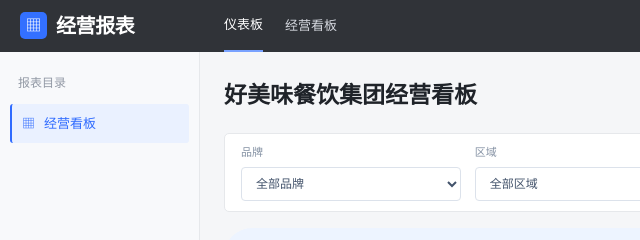
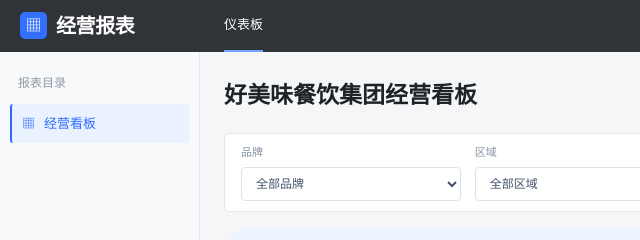
Before and after one commit to raoxiaoying/restaurant-data-platform-demo, a plain HTML site: page restaurant-review/before/index.html in a window 1280 px wide. Shown: the top 240 px of the page, 0-640 px from the left. Drawn offline with Linux system fonts and the light colour scheme.

Commit message:
Remove redundant dashboard label from reporting top bar

```diff
--- a/restaurant-review/before/index.html
+++ b/restaurant-review/before/index.html
@@ -1162,7 +1162,8 @@ function selectScope(field,value){
 function render(){
   const openDetails=$('.report-trend-table');if(openDetails)overviewDetailsOpen=openDetails.open;
   trendResizeObserver.disconnect();
-  $('#breadcrumb').textContent=reportState.detail?reportLines.find(([id])=>id===reportState.detail)[1]+'明细':'经营看板';
+  $('#breadcrumb').hidden=!reportState.detail;
+  $('#breadcrumb').textContent=reportState.detail?reportLines.find(([id])=>id===reportState.detail)[1]+'明细':'';
   if(reportState.detail){renderMetricDetail();return;}
   document.title='好美味餐饮集团经营看板 · 经营报表系统';
   const detailsOpen=overviewDetailsOpen;
@@ -1254,7 +1255,7 @@ document.querySelector('.brand').innerHTML='<span class="legacy-mark">▦</span>
 document.querySelector('.brand').removeAttribute('data-step');document.querySelector('.brand').setAttribute('aria-label','经营报表系统首页');
 document.querySelector('.nav-label').textContent='报表目录';
 document.querySelector('.sidebar-chain')?.remove();document.querySelector('.sidebar-foot')?.remove();
-$('#systemName').textContent='仪表板';$('#breadcrumb').textContent='经营看板';
+$('#systemName').textContent='仪表板';
 $('#navigation').innerHTML='<button class="active" data-action="back-report">▦ <span>经营看板</span></button>';
 document.body.classList.add('overview-page','report-dashboard');document.title='好美味餐饮集团经营看板 · 经营报表系统';
 document.addEventListener('click',event=>{
```
